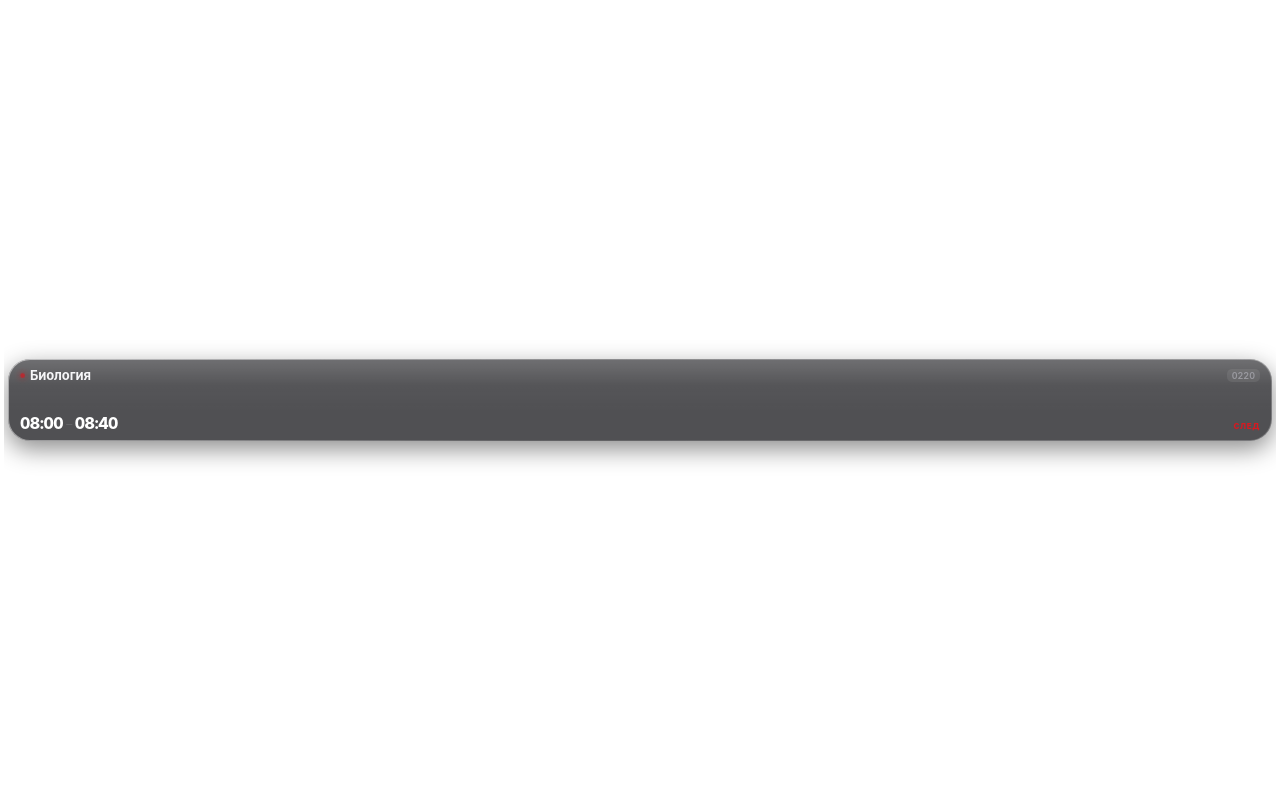
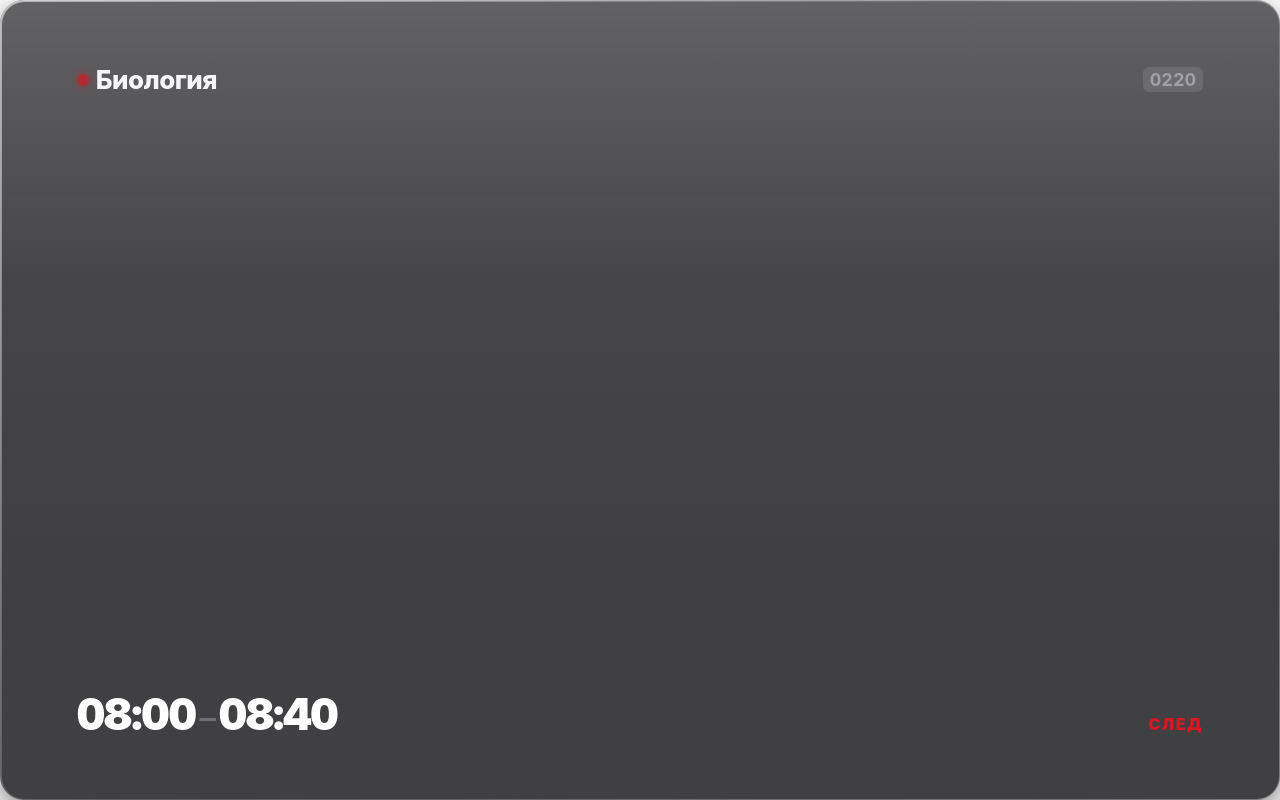
Before and after one commit to cernokalskijgerman-arch/widjet, a plain HTML site: page widget.html in a window 1280 px wide. Drawn offline with Linux system fonts and the light colour scheme.

Commit message:
Fix scaling: full fluid edge-to-edge layout without height limits

```diff
--- a/widget.html
+++ b/widget.html
@@ -2,15 +2,15 @@
 <html lang="ru" data-theme="dark">
 <head>
   <meta charset="UTF-8">
-  <meta name="viewport" content="width=device-width, initial-scale=1.0, maximum-scale=1.0, user-scalable=no">
+  <meta name="viewport" content="width=device-width, initial-scale=1.0, maximum-scale=1.0, user-scalable=no, shrink-to-fit=no">
   <title>Nothing Phone 2x1 Widget</title>
   <style>
     :root {
       --nothing-red: #D71921;
-      --glass-bg: rgba(22, 22, 26, 0.75);
-      --glass-rim-1: rgba(255, 255, 255, 0.50);
-      --glass-rim-2: rgba(255, 255, 255, 0.06);
-      --glass-rim-3: rgba(255, 255, 255, 0.22);
+      --glass-bg: rgba(22, 22, 26, 0.82);
+      --glass-rim-1: rgba(255, 255, 255, 0.55);
+      --glass-rim-2: rgba(255, 255, 255, 0.08);
+      --glass-rim-3: rgba(255, 255, 255, 0.25);
       --font-sys: -apple-system, BlinkMacSystemFont, 'SF Pro Display', 'Inter', system-ui, sans-serif;
     }
 
@@ -23,36 +23,35 @@
     }
 
     html, body {
-      width: 100%;
-      height: 100%;
+      width: 100vw;
+      height: 100vh;
+      margin: 0;
+      padding: 0;
       overflow: hidden;
       background: transparent;
       font-family: var(--font-sys);
       display: flex;
-      align-items: center;
-      justify-content: center;
-      padding: 4px;
     }
 
-    /* 2x1 Liquid Glass Card */
+    /* 2x1 Full Responsive Liquid Glass Container (Edge-to-Edge) */
     .widget-card {
       width: 100%;
       height: 100%;
-      max-height: 82px;
-      border-radius: 22px;
-      padding: 8px 12px;
+      margin: 0;
+      padding: 5% 6%;
+      border-radius: 24px;
       display: flex;
       flex-direction: column;
       justify-content: space-between;
       position: relative;
       isolation: isolate;
       background: var(--glass-bg);
-      -webkit-backdrop-filter: saturate(185%) blur(26px);
-      backdrop-filter: saturate(185%) blur(26px);
+      -webkit-backdrop-filter: saturate(185%) blur(24px);
+      backdrop-filter: saturate(185%) blur(24px);
       box-shadow:
-        inset 0 0.5px 0 rgba(255, 255, 255, 0.25),
-        inset 0 0 0 0.5px rgba(255, 255, 255, 0.07),
-        0 8px 24px rgba(0, 0, 0, 0.45);
+        inset 0 1px 0 rgba(255, 255, 255, 0.28),
+        inset 0 0 0 1px rgba(255, 255, 255, 0.08),
+        0 10px 30px rgba(0, 0, 0, 0.5);
     }
 
     /* Specular Sheen (Apple Liquid Glass) */
@@ -66,8 +65,8 @@
       background: linear-gradient(
         180deg,
         rgba(255, 255, 255, 0.18) 0%,
-        rgba(255, 255, 255, 0.03) 32%,
-        transparent 65%
+        rgba(255, 255, 255, 0.03) 35%,
+        transparent 70%
       );
     }
 
@@ -78,7 +77,7 @@
       inset: 0;
       z-index: 1;
       border-radius: inherit;
-      padding: 1px;
+      padding: 1.5px;
       pointer-events: none;
       background: linear-gradient(135deg, var(--glass-rim-1) 0%, var(--glass-rim-2) 45%, var(--glass-rim-3) 100%);
       -webkit-mask: linear-gradient(#000 0 0) content-box, linear-gradient(#000 0 0);
@@ -91,20 +90,22 @@
       display: flex;
       align-items: center;
       justify-content: space-between;
-      gap: 6px;
+      gap: 8px;
       width: 100%;
+      flex-shrink: 0;
     }
 
     .subject-wrap {
       display: flex;
       align-items: center;
-      gap: 5px;
+      gap: 7px;
       min-width: 0;
+      flex: 1;
     }
 
     .status-dot {
-      width: 5px;
-      height: 5px;
+      width: clamp(7px, 2.8vh, 12px);
+      height: clamp(7px, 2.8vh, 12px);
       border-radius: 50%;
       background: rgba(255, 255, 255, 0.25);
       flex-shrink: 0;
@@ -113,7 +114,7 @@
 
     .status-dot.active-break {
       background: var(--nothing-red);
-      box-shadow: 0 0 7px var(--nothing-red);
+      box-shadow: 0 0 10px var(--nothing-red);
       animation: pulse-dot 1.8s infinite ease-in-out;
     }
 
@@ -123,24 +124,26 @@
     }
 
     .subject-title {
-      font-size: 13px;
-      font-weight: 700;
+      font-size: clamp(15px, 6.2vh, 26px);
+      font-weight: 800;
       color: #f6f6f8;
       white-space: nowrap;
       overflow: hidden;
       text-overflow: ellipsis;
-      letter-spacing: -0.01em;
+      letter-spacing: -0.02em;
+      line-height: 1.2;
     }
 
     .room-tag {
-      font-size: 9px;
-      font-weight: 600;
-      color: #9b9ba1;
-      background: rgba(255, 255, 255, 0.08);
-      padding: 1px 5px;
-      border-radius: 5px;
+      font-size: clamp(11px, 4.2vh, 18px);
+      font-weight: 700;
+      color: #a0a0a8;
+      background: rgba(255, 255, 255, 0.1);
+      padding: 2px 7px;
+      border-radius: 6px;
       flex-shrink: 0;
       font-variant-numeric: tabular-nums;
+      line-height: 1.2;
     }
 
     /* Bottom Row: Time Start – End */
@@ -149,32 +152,35 @@
       align-items: baseline;
       justify-content: space-between;
       width: 100%;
+      flex-shrink: 0;
     }
 
     .time-wrap {
-      font-size: 16px;
-      font-weight: 800;
+      font-size: clamp(20px, 9.5vh, 44px);
+      font-weight: 900;
       letter-spacing: -0.03em;
       font-variant-numeric: tabular-nums;
       color: #ffffff;
       display: flex;
-      align-items: center;
-      gap: 3px;
+      align-items: baseline;
+      gap: 4px;
+      line-height: 1;
     }
 
     .time-sep {
-      color: #636366;
-      font-weight: 400;
-      font-size: 12px;
+      color: #707076;
+      font-weight: 500;
+      font-size: 0.75em;
     }
 
     .break-badge {
-      font-size: 8px;
-      font-weight: 800;
-      letter-spacing: 0.08em;
+      font-size: clamp(10px, 4vh, 16px);
+      font-weight: 900;
+      letter-spacing: 0.1em;
       text-transform: uppercase;
       color: var(--nothing-red);
       display: none;
+      line-height: 1;
     }
 
     .break-badge.show {
@@ -261,7 +267,7 @@
     function tick() {
       const now = new Date();
       let d = now.getDay();
-      if (d === 0 || d === 6) d = 1; // Default weekend to Monday
+      if (d === 0 || d === 6) d = 1;
 
       const currentMins = now.getHours() * 60 + now.getMinutes();
       const dayList = SCHEDULE[d] || SCHEDULE[1];
@@ -278,14 +284,12 @@
       let isBreak = false;
 
       if (currentMins < fStart) {
-        // Before 1st lesson
         subject = first.subject;
         room = first.room;
         start = first.start;
         end = first.end;
         isBreak = true;
       } else if (currentMins >= lEnd) {
-        // After school
         const nextDay = (d % 5) + 1;
         const nextFirst = SCHEDULE[nextDay][0];
         subject = "Уроки окончены";
@@ -294,14 +298,12 @@
         end = nextFirst.end;
         isBreak = false;
       } else {
-        // Inside school hours
         for (let i = 0; i < dayList.length; i++) {
           const cur = dayList[i];
           const cStart = parseMin(cur.start);
           const cEnd = parseMin(cur.end);
 
           if (currentMins >= cStart && currentMins < cEnd) {
-            // Inside lesson
             subject = cur.subject;
             room = cur.room;
             start = cur.start;
@@ -312,7 +314,6 @@
 
           const next = dayList[i + 1];
           if (next && currentMins >= cEnd && currentMins < parseMin(next.start)) {
-            // ON BREAK: Immediately show NEXT lesson!
             subject = next.subject;
             room = next.room;
             start = next.start;
```
Also changed, not shown: index.html (+53 -52 lines).
